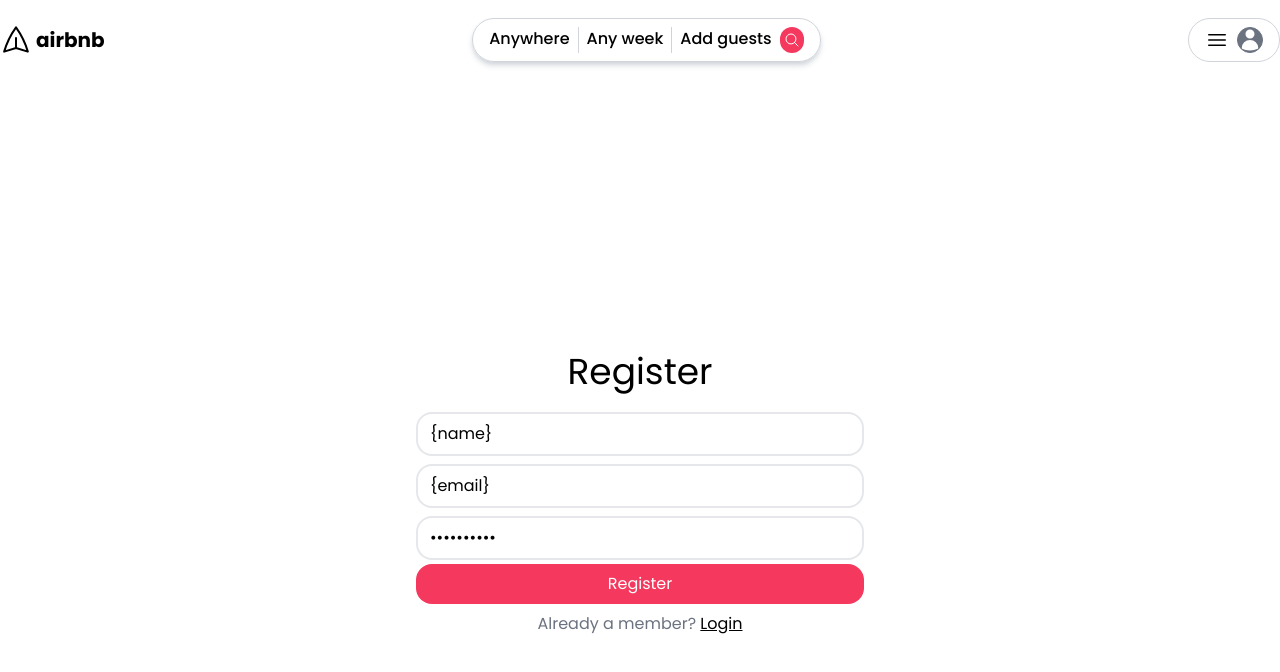
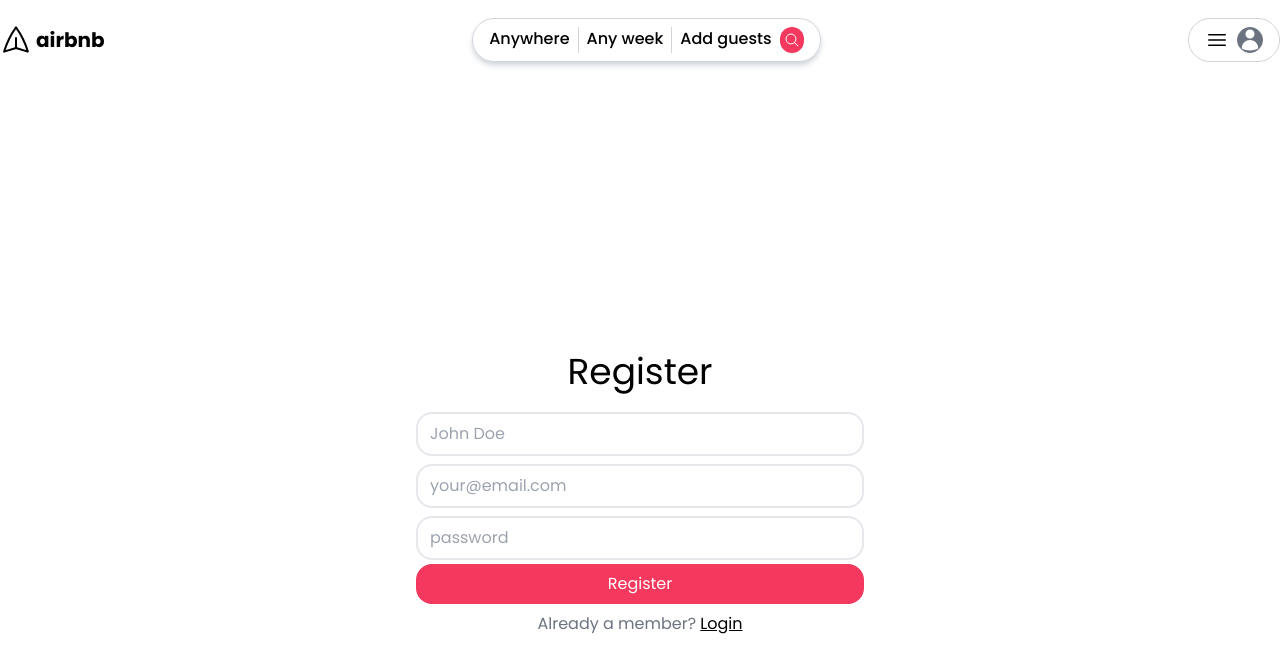
Before and after one commit to Zecroion/airbnb-clone, a React (Create React App) app in the folder client/: page /register in a window 1280 px wide. Shown: the top 672 px of the page. Built offline with nearby package versions, Linux system fonts and the light colour scheme; no server answers.

Commit message:
Validates the register form

```diff
--- a/client/src/pages/register/register.component.jsx
+++ b/client/src/pages/register/register.component.jsx
@@ -1,24 +1,112 @@
-import { Link } from 'react-router-dom';
+import { Link, Navigate } from 'react-router-dom';
 import './register.styles.scss';
+import { useContext, useState } from 'react';
+import axios from 'axios';
+import { UserContext } from '../../contexts/users.context';
+import { useForm } from "react-hook-form"
+import { toast } from 'react-toastify'
+
 const Register = () => {
+  const { register, handleSubmit, formState: { errors } } = useForm({
+    defaultValues: {
+      name: '',
+      email: '',
+      password: ''
+  }})
+
+  const [redirect, setRedirect] = useState(false);
+  const { setUser } = useContext(UserContext);
+
+
+  if (redirect) {
+    return <Navigate to={"/home"}/>
+  }
+
+
+  const onSubmit = async (data) => {
+    const { name, email, password } = data;
+      try {
+        await axios.post('/register', { name, email, password })
+        try {
+          const {data} = await axios.post('/login', { email, password })
+          setUser(data)
+          setRedirect(true);
+          toast('🎊 Registered Successfuly!', {
+            position: "top-right",
+            autoClose: 3000,
+            hideProgressBar: false,
+            closeOnClick: true,
+            pauseOnHover: true,
+            draggable: true,
+            progress: undefined,
+            theme: "light",
+            });
+        } catch (err) {
+          toast.error(err.response.data, {
+            position: "top-right",
+            autoClose: 3000,
+            hideProgressBar: false,
+            closeOnClick: true,
+            pauseOnHover: true,
+            draggable: true,
+            progress: undefined,
+            theme: "light",
+            });
+        }
+
+      } catch (err) {
+        console.log(err)
+        toast.error(err.response.data.message, {
+          position: "top-right",
+          autoClose: 3000,
+          hideProgressBar: false,
+          closeOnClick: true,
+          pauseOnHover: true,
+          draggable: true,
+          progress: undefined,
+          theme: "light",
+          });
+    };
+  }
+
+
+  if (redirect) {
+    return <Navigate to={"/home"}/>
+  }
+
   return (
     <div className="c-form">
       <div className="mt-64">
         <h1 className="form__title">Register</h1>
-        <form className="max-w-md mx-auto" onSubmit="{registerUser}">
-          <input type="text" placeholder="John Doe" value="{name}"
-            // onChange={(ev) => setName(ev.target.value)}
+        <form className="max-w-md mx-auto" onSubmit={handleSubmit(onSubmit)}>
+          <input
+            type='text'
+            {...register("name", { required: "Name Is Required", maxLength: 20 })}
+            placeholder="John Doe"
           />
-          <input type="email" placeholder="your@email.com" value="{email}"
-            // onChange={(ev) => setEmail(ev.target.value)}
+          {errors?.name?.message && <span className="text-red-500 font-semibold">{errors?.name?.message}</span>}
+
+          <input
+            type='email'
+            {...register("email", {
+              required: "Email Is Required", pattern: {
+                value: /^[a-zA-Z0-9.!#$%&’*+/=?^_`{|}~-]+@[a-zA-Z0-9-]+(?:\.[a-zA-Z0-9-]+)*$/,
+                message: 'Please Enter Valid Email'
+            } })}
+            placeholder="your@email.com"
           />
+          {errors?.email?.message && <span className="text-red-500 font-semibold">{errors?.email?.message}</span>}
           <input
-            type="password"
+            type='password'
+            {...register("password", {
+              required: "Password Is Required", minLength: {
+                value: 6,
+                message: 'Password should be more than 6 chars'
+            } })}
             placeholder="password"
-            value="{password}"
-            // onChange={(ev) => setPassword(ev.target.value)}
           />
-          <button className="g-primary">Register</button>
+          {errors?.password?.message && <span className="text-red-500 font-semibold">{errors?.password?.message}</span>}
+          <button type='submit' className="g-primary">Register</button>
           <div className="form__register">
             Already a member?{' '}
             <Link className="form__register-cta" to={'/login'}>
```
